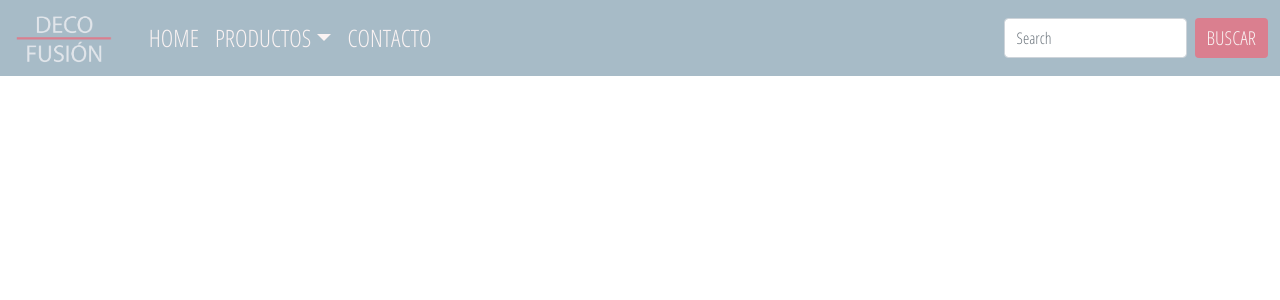
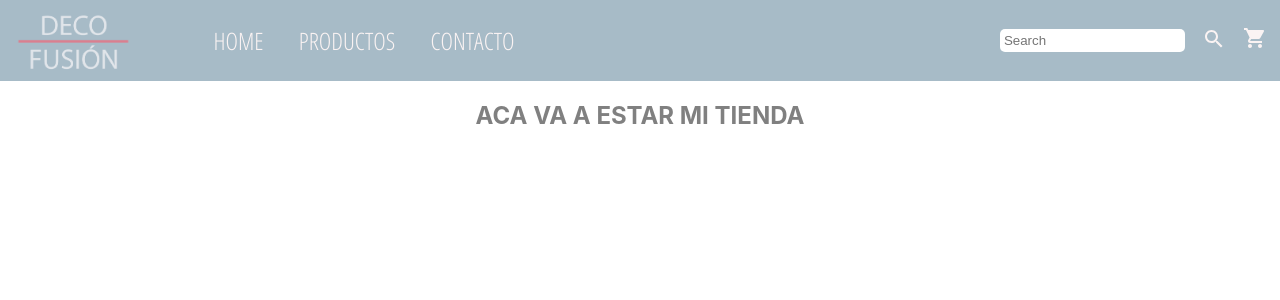
Before and after one commit to lujov/decofusion-rodriguez, a React (Create React App) app: page / in a window 1280 px wide. Shown: the top 300 px of the page. Built offline with nearby package versions, Linux system fonts and the light colour scheme.

Commit message:
clase 4 OK

```diff
--- a/public/index.html
+++ b/public/index.html
@@ -10,7 +10,6 @@
       content="Web site created using create-react-app"
     />
     <link rel="apple-touch-icon" href="%PUBLIC_URL%/logo192.png" />
-    <link href="https://cdn.jsdelivr.net/npm/bootstrap@5.0.1/dist/css/bootstrap.min.css" rel="stylesheet" integrity="sha384-+0n0xVW2eSR5OomGNYDnhzAbDsOXxcvSN1TPprVMTNDbiYZCxYbOOl7+AMvyTG2x" crossorigin="anonymous">
     <link rel="stylesheet" href="https://use.fontawesome.com/releases/v5.8.1/css/all.css" integrity="sha384-50oBUHEmvpQ+1lW4y57PTFmhCaXp0ML5d60M1M7uH2+nqUivzIebhndOJK28anvf" crossorigin="anonymous">
     <!--
       manifest.json provides metadata used when your web app is installed on a
--- a/src/App.css
+++ b/src/App.css
@@ -11,7 +11,7 @@
   font-family: 'Open Sans Condensed', sans-serif;
 }
 
-.navbar{
+/* .navbar{
   background-color: var(--color-secondary);
   font-size: 1.5rem;
   color: var(--color-primary);
@@ -21,16 +21,17 @@
 .navbarlogo2{
   height: 60px ;
   margin-right: 2%;
-}
+} */
 
 a:link, a:visited, a:active {
   text-decoration: none;
   color:var(--color-primary);
+
 }
 
-.nav-item{
+/* .nav-item{
   color: var(--color-primary);
-}
+} */
 
 .nav-item a:hover{
   color: var(--color-terciary);
@@ -47,6 +48,7 @@ a:link, a:visited, a:active {
 .dropdown-menu{
   background-color: var(--color-primary);
   background-color:#e7eaee ;
+
 }
 
 .dropdown-menu li a{
@@ -88,14 +90,9 @@ a:link, a:visited, a:active {
   margin-top:3%;
 }
 
-.navbar-toggler{
+.BOTONMENU{
   background-color: var(--color-terciary);
   border: solid 2px #da7f8f;
-}
-
-.navbar-toggler span{
-  /* background-color: #da7f8f; */
-
 }
 
 .fas{
--- a/src/App.js
+++ b/src/App.js
@@ -1,10 +1,11 @@
-import logo from './logo.svg';
 import './App.css';
+import { ItemListContainer } from './components/ItemListContainer/ItemListContainer';
 import { NavBar } from './components/NavBar/NavBar';
 
 const App = () => {
   return <>
     <NavBar/>
+    <ItemListContainer/>
   </>;
 
 }
--- /dev/null
+++ b/src/components/CardWidgets/CardWidgets.js
@@ -0,0 +1,15 @@
+import React from 'react';
+import { makeStyles } from '@material-ui/core';
+import {ShoppingCart} from '@material-ui/icons';
+import {CardWidgetsStyle} from './CardWidgetsStyle'
+
+const useStyles = makeStyles((theme) => CardWidgetsStyle(theme));
+
+export const CardWidgets = () => {
+    const classes = useStyles();
+
+    return <div className={classes.container}>
+       <ShoppingCart/>
+    </div>;
+
+  }
--- /dev/null
+++ b/src/components/CardWidgets/CardWidgetsStyle.js
@@ -0,0 +1,7 @@
+export const CardWidgetsStyle = theme => {
+    return ({
+       container: {
+           cursor:'pointer'
+       }
+
+    })}
--- /dev/null
+++ b/src/components/ItemListContainer/ItemListContainer.js
@@ -0,0 +1,14 @@
+import React from 'react';
+import { makeStyles } from '@material-ui/core';
+import { ItemListContainerStyle } from './ItemListContainerStyle'
+
+const useStyles = makeStyles((theme) => ItemListContainerStyle(theme));
+
+export const ItemListContainer = () => {
+    const classes = useStyles();
+
+    return <section className={classes.container}>
+        <h2>ACA VA A ESTAR MI TIENDA</h2>
+    </section>;
+
+  }
--- /dev/null
+++ b/src/components/ItemListContainer/ItemListContainerStyle.js
@@ -0,0 +1,12 @@
+export const ItemListContainerStyle = theme => {
+    return ({
+        container: {
+            // backgroundColor: 'var(--color-primary)',
+            with:'100vw',
+            height:'100vh',
+            textAlign: 'center',
+            margin:'auto',
+            color:'gray'
+        }
+
+    })}
--- a/src/components/NavBar/NavBar.js
+++ b/src/components/NavBar/NavBar.js
@@ -1,70 +1,41 @@
+import React from 'react';
 import logo2 from'./logo2.png'
+import { NavBarStyle } from './NavBarStyle';
+import { makeStyles } from '@material-ui/core';
+import {Search} from '@material-ui/icons';
+import {CardWidgets} from '../CardWidgets/CardWidgets'
+
+const useStyles = makeStyles((theme) => NavBarStyle(theme));
 
 export const NavBar = () => {
+    const classes = useStyles();
+
     return <>
         <body className="body">
-            <nav class="navbar navbar-expand-lg">
-                <div className="container-fluid">
-                    {/* <a className="navbar-brand" href="#">Navbar</a> */}
-                    <img src= {logo2} className="navbarlogo2"></img>
-                    <button className="navbar-toggler" type="button" data-bs-toggle="collapse" data-bs-target="#navbarSupportedContent" aria-controls="navbarSupportedContent" aria-expanded="false" aria-label="Toggle navigation">
-                        <span className="navbar-toggler-icon"><i class="fas fa-bars"></i></span>
+            <nav className={classes.container}>
+                <div>
+                    <img src= {logo2} alt="logo"></img>
+                    <button type="button">
+                        <i class="fas fa-bars"></i>
                     </button>
-                    <div className="collapse navbar-collapse" id="navbarSupportedContent">
-                    <ul className="navbar-nav me-auto mb-2 mb-lg-0">
-                        <li className="nav-item">
-                        <a className="nav-link active" aria-current="page" href="#">HOME</a>
+                    <ul>
+                        <li>
+                            <a href="/#">HOME</a>
                         </li>
-                        <li className="nav-item dropdown">
-                        <a className="nav-link dropdown-toggle" href="#" id="navbarDropdown" role="button" data-bs-toggle="dropdown" aria-expanded="false">
-                            PRODUCTOS
-                        </a>
-                        <ul className="dropdown-menu" aria-labelledby="navbarDropdown">
-                            <li><a className="dropdown-item" href="#">Bazar</a></li>
-                            <li><a className="dropdown-item" href="#">Almohadones</a></li>
-                            <li><a className="dropdown-item" href="#">Oficina</a></li>
-                            <li><a className="dropdown-item" href="#">Jardin</a></li>
-                            <li><hr className="dropdown-divider"></hr></li>
-                            <li><a className="dropdown-item" href="#">COMBOS</a></li>
-                        </ul>
+                        <li>
+                            <a href="/#">PRODUCTOS</a>
                         </li>
-                        <li className="nav-item">
-                        <a className="nav-link" href="#">CONTACTO</a>
+                        <li>
+                        <a href="/#">CONTACTO</a>
                         </li>
-                        {/* <li className="nav-item">
-                        <a className="nav-link disabled" href="#" tabindex="-1" aria-disabled="true">Disabled</a>
-                        </li> */}
                     </ul>
-                    <form className="d-flex">
-                        <input className="form-control me-2" type="search" placeholder="Search" aria-label="Search"></input>
-                        <button className="btn" type="submit">BUSCAR</button>
-                    </form>
-                    </div>
                 </div>
+                <form>
+                    <input type="search" placeholder="Search"></input>
+                    <button type="submit"><Search className={classes.btn}/></button>
+                    <CardWidgets/>
+                </form>
             </nav>
-            {/* <section className="section">
-                <h1>HOLA A TODOS</h1>
-                <p>Lorem ipsum dolor sit amet, consectetur adipiscing elit, sed do eiusmod tempor incididunt ut labore et dolore magna aliqua. Ut enim ad minim veniam, quis nostrud exercitation ullamco laboris nisi ut aliquip ex ea commodo consequat. Duis aute irure dolor in reprehenderit in voluptate velit esse cillum dolore eu fugiat nulla pariatur. Excepteur sint occaecat cupidatat non proident, sunt in culpa qui officia deserunt mollit anim id est laborum.
-                </p>
-                <h1>HOLA A TODOS</h1>
-                <p>Lorem ipsum dolor sit amet, consectetur adipiscing elit, sed do eiusmod tempor incididunt ut labore et dolore magna aliqua. Ut enim ad minim veniam, quis nostrud exercitation ullamco laboris nisi ut aliquip ex ea commodo consequat. Duis aute irure dolor in reprehenderit in voluptate velit esse cillum dolore eu fugiat nulla pariatur. Excepteur sint occaecat cupidatat non proident, sunt in culpa qui officia deserunt mollit anim id est laborum.
-                </p>
-                <h1>HOLA A TODOS</h1>
-                <p>Lorem ipsum dolor sit amet, consectetur adipiscing elit, sed do eiusmod tempor incididunt ut labore et dolore magna aliqua. Ut enim ad minim veniam, quis nostrud exercitation ullamco laboris nisi ut aliquip ex ea commodo consequat. Duis aute irure dolor in reprehenderit in voluptate velit esse cillum dolore eu fugiat nulla pariatur. Excepteur sint occaecat cupidatat non proident, sunt in culpa qui officia deserunt mollit anim id est laborum.
-                </p>
-                <h1>HOLA A TODOS</h1>
-                <p>Lorem ipsum dolor sit amet, consectetur adipiscing elit, sed do eiusmod tempor incididunt ut labore et dolore magna aliqua. Ut enim ad minim veniam, quis nostrud exercitation ullamco laboris nisi ut aliquip ex ea commodo consequat. Duis aute irure dolor in reprehenderit in voluptate velit esse cillum dolore eu fugiat nulla pariatur. Excepteur sint occaecat cupidatat non proident, sunt in culpa qui officia deserunt mollit anim id est laborum.
-                </p>
-                <h1>HOLA A TODOS</h1>
-                <p>Lorem ipsum dolor sit amet, consectetur adipiscing elit, sed do eiusmod tempor incididunt ut labore et dolore magna aliqua. Ut enim ad minim veniam, quis nostrud exercitation ullamco laboris nisi ut aliquip ex ea commodo consequat. Duis aute irure dolor in reprehenderit in voluptate velit esse cillum dolore eu fugiat nulla pariatur. Excepteur sint occaecat cupidatat non proident, sunt in culpa qui officia deserunt mollit anim id est laborum.
-                </p>
-                <h1>HOLA A TODOS</h1>
-                <p>Lorem ipsum dolor sit amet, consectetur adipiscing elit, sed do eiusmod tempor incididunt ut labore et dolore magna aliqua. Ut enim ad minim veniam, quis nostrud exercitation ullamco laboris nisi ut aliquip ex ea commodo consequat. Duis aute irure dolor in reprehenderit in voluptate velit esse cillum dolore eu fugiat nulla pariatur. Excepteur sint occaecat cupidatat non proident, sunt in culpa qui officia deserunt mollit anim id est laborum.
-                </p>
-                <h1>HOLA A TODOS</h1>
-                <p>Lorem ipsum dolor sit amet, consectetur adipiscing elit, sed do eiusmod tempor incididunt ut labore et dolore magna aliqua. Ut enim ad minim veniam, quis nostrud exercitation ullamco laboris nisi ut aliquip ex ea commodo consequat. Duis aute irure dolor in reprehenderit in voluptate velit esse cillum dolore eu fugiat nulla pariatur. Excepteur sint occaecat cupidatat non proident, sunt in culpa qui officia deserunt mollit anim id est laborum.
-                </p>
-            </section> */}
         </body>
     </>;
 
--- /dev/null
+++ b/src/components/NavBar/NavBarStyle.js
@@ -0,0 +1,100 @@
+export const NavBarStyle = theme => {
+    return ({
+        container: {
+            with:'100vw',
+            backgroundColor: 'var(--color-secondary)',
+            fontSize: '1.5rem',
+            color: 'var(--color-primary)',
+            height: 'fit-content',
+            display: 'flex',
+            alignItems:'center',
+            justifyContent:'space-between',
+            padding: '0 1%',
+            '& > div > img': {
+                height: '70px' ,
+                marginRight: '6%',
+            },
+            '& > div > button': {
+                display:'none',
+                backgroundColor: 'var(--color-terceary)',
+                border:'solid 2px #faf3f3',
+                borderRadius: '3px',
+                '& i': {
+                    color:'var(--color-primary)',
+                    fontSize: '1.2rem',
+                    marginBottom: '4px',
+
+                }
+            },
+            '& > div':{
+                display:'flex',
+                alignItems:'center',
+                justifyContent:'space-between',
+                width:'40%',
+            },
+            '& > div > ul':{
+                display:'flex',
+                listStyle:'none',
+                justifyContent:'space-between',
+                padding: 0,
+                width:'60%',
+                minWidth: '262px'
+            },
+            '& > div > ul > li': {
+                color: 'var(--color-primary)',
+                height: 'fit-content',
+                textDecoration: 'none',
+                transition: 'border-bottom 1s',
+                '& :hover': {
+                    borderBottom: 'solid #da7f8f 2px',
+                },
+                '& a': {
+                    color:'var(--color-primary)',
+                    textDecoration: 'none',
+                },
+                '& a:hover': {
+                    color:'var(--color-terciary)'
+                }
+            },
+            '& > form':{
+                display:'flex',
+                alignItems:'center',
+                justifyContent:'flex-end',
+                gap:'3%',
+                width:'30%',
+                '& button': {
+                    backgroundColor: 'var(--color-secondary)',
+                    border:'none'
+                },
+                '& input': {
+                    border:'none',
+                    borderRadius: '5px',
+                    padding:'1%',
+                }
+            },
+            '@media (max-width:800px)': {
+                '& > div': {
+                    justifyContent:'flex-start'
+                },
+                '& > div > button': {
+                    display:'block',
+                },
+                '& > div > ul':{
+                    display:'none',
+                },
+            },
+            '@media (max-width:450px)' : {
+                '& > form > input' :{
+                   display:'none'
+                }
+            },
+
+
+        },
+        btn: {
+            color:'var(--color-primary)',
+            cursor:'pointer'
+
+        }
+    })
+}
```
Also changed, not shown: 1 other file (tests, documents, lock files or other folders).
